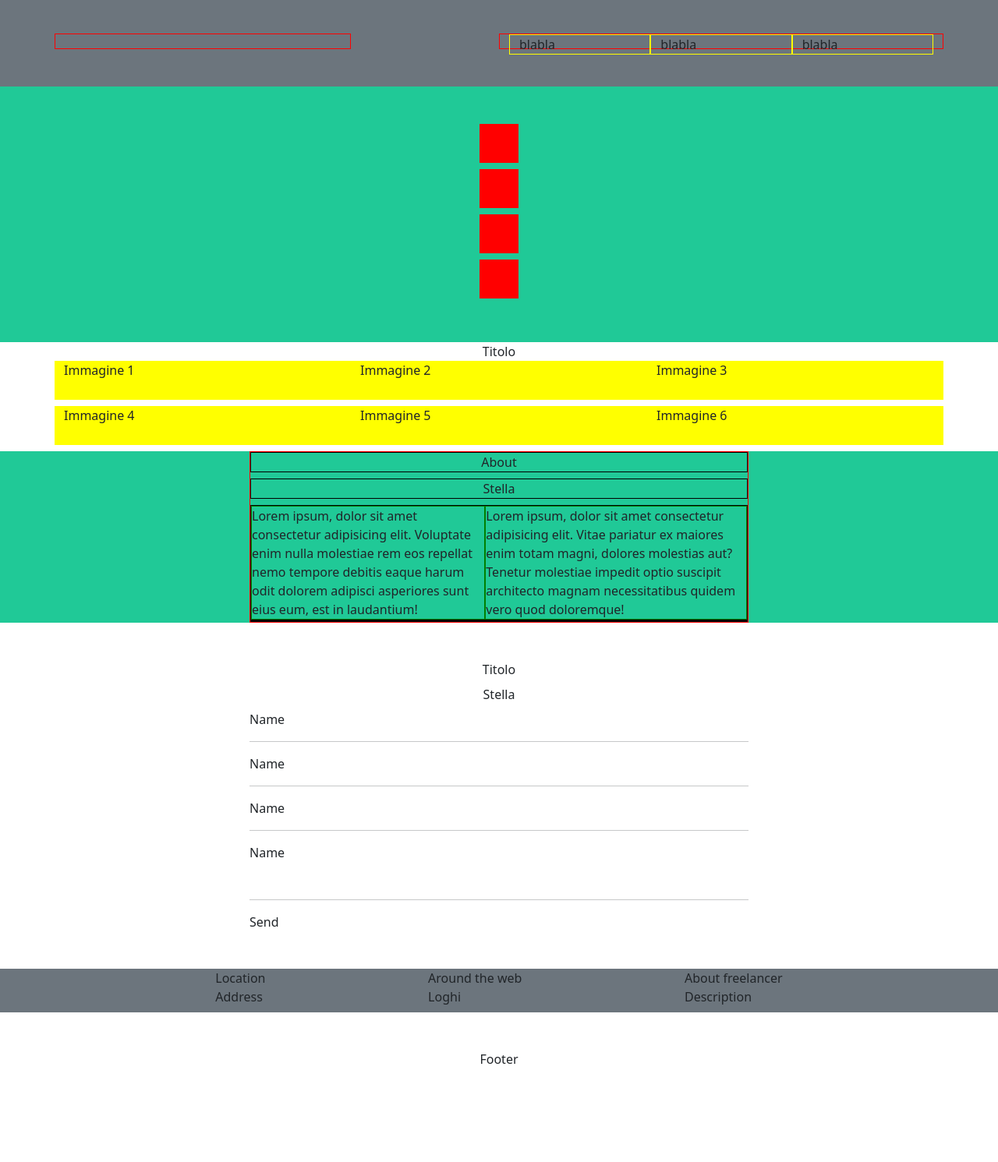
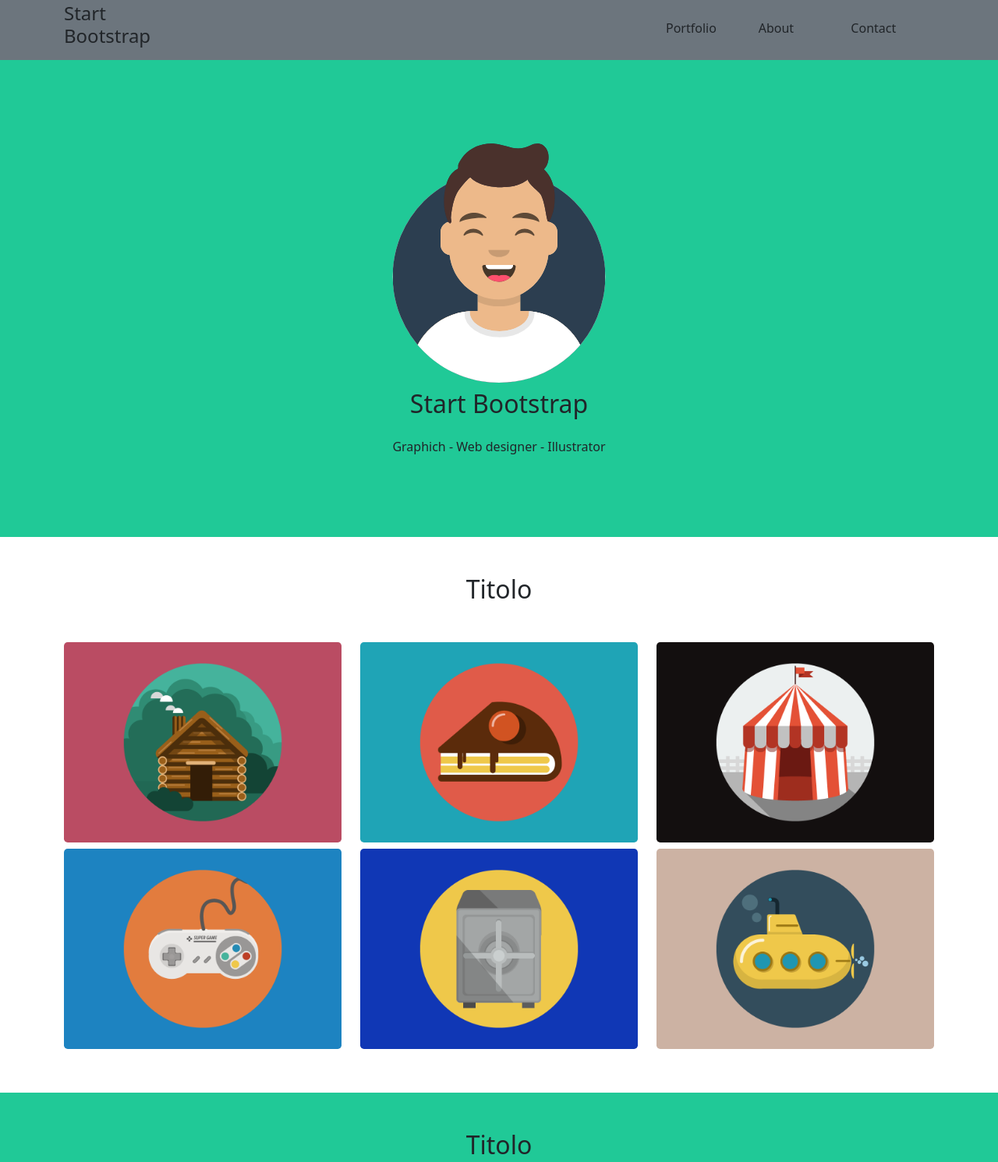
Before and after one commit to Paletta90/html-css-bootstrap-freelancer, a plain HTML site: page index.html in a window 1280 px wide. Shown: the part 5-1496 px from the top of the page at 78% size. Before the commit the page ends 1424 px from the top, so only its background shows below. Drawn offline with nearby package versions, Linux system fonts and the light colour scheme.

Commit message:
Utilizzo 12 column più volte nel codice

```diff
--- a/asset/css/style.css
+++ b/asset/css/style.css
@@ -1,36 +1,52 @@
-/* Header */
-header > div > div > div{
-    height: 20px;
-    border: 1px solid red;
-}
-header > div > div > div > div{
-    border: 1px solid yellow;
+:root{
+    --bs-blue_light:#3a546d;
 }
 
+/* Header */
+
 /* Prima Section */
-.bg-teal{
-    background-color: #20c997;
-}
-.box{
-    width: 50px;
-    height: 50px;
-    background-color: red;
+
+section:nth-of-type(1){
+    background-color: var(--bs-teal);
 }
 
+
 /* Seconda Section */
-section:nth-of-type(2) > div > div > div{
-    /* width: 50px; */
-    height: 50px;
-    background-color: yellow;
+
+
+/* Terza Section */
+section:nth-of-type(3){
+    background-color: var(--bs-teal);
 }
 
-/* Terza Section */
-section:nth-of-type(3) > div > div{
-    border: 1px solid black;
-}
-section:nth-of-type(3) > div > div > div{
-    border: 1px solid green;
-}
-section:nth-of-type(3) > div{
-    border: 1px solid red;
-}
+/* Quarta Section Form */
+/* ::-webkit-input-placeholder {
+    font-size: 25px!important;
+ } */
+
+ /* Quinta Section */
+ section:nth-of-type(5){
+     background-color: var(--bs-blue_light);
+ }
+
+ /* html {
+    font-size: 1rem;
+  }
+
+  @include media-breakpoint-up(sm) {
+    html {
+      font-size: 1.2rem;
+    }
+  }
+
+  @include media-breakpoint-up(md) {
+    html {
+      font-size: 1.4rem;
+    }
+  }
+
+  @include media-breakpoint-up(lg) {
+    html {
+      font-size: 1.6rem;
+    }
+  } */
--- a/index.html
+++ b/index.html
@@ -10,8 +10,14 @@
     <link href="https://cdn.jsdelivr.net/npm/bootstrap@5.0.2/dist/css/bootstrap.min.css" rel="stylesheet"
         integrity="sha384-EVSTQN3/azprG1Anm3QDgpJLIm9Nao0Yz1ztcQTwFspd3yD65VohhpuuCOmLASjC" crossorigin="anonymous">
 
+    <!-- Font Awesome -->
+    <link rel="stylesheet" href="https://cdnjs.cloudflare.com/ajax/libs/font-awesome/6.0.0/css/all.min.css"
+        integrity="sha512-9usAa10IRO0HhonpyAIVpjrylPvoDwiPUiKdWk5t3PyolY1cOd4DSE0Ga+ri4AuTroPR5aQvXU9xC6qOPnzFeg=="
+        crossorigin="anonymous" referrerpolicy="no-referrer" />
+
     <!-- File css -->
     <link rel="stylesheet" href="./asset/css/style.css">
+
     <title>Bootstrap Freelancer</title>
 </head>
 
@@ -20,20 +26,26 @@
     <!-- Header della pagina -->
     <header class="bg-secondary">
 
-        <div class="container py-5">
+        <div class="container">
 
-            <div class="row">
+            <div class="row align-items-center py-2">
 
                 <!-- Titolo di sinistra -->
-                <div class="col-4 col-sm-4"></div>
+                <div class="col-8  col-sm-4 col-xl-2">
+                    <h4>Start Bootstrap</h4>
+                </div>
 
-                <!-- Logo di destra -->
-                <div class="col-2 offset-6 col-sm-6 offset-sm-2 row">
+                <!-- Navbar di destra -->
+                <div class="col-2 offset-2 col-sm-6 offset-sm-2 col-md-5 offset-md-3 col-xl-4 offset-xl-6 row">
 
-                    <!-- Menu compara >576px -->
-                    <div class="col-sm d-none d-sm-block">blabla</div>
-                    <div class="col-sm d-none d-sm-block">blabla</div>
-                    <div class="col-sm d-none d-sm-block">blabla</div>
+                    <!-- Logo Hamburger -->
+                    <i class="fa-solid fa-bars p-1 border rounded-3 text-center text-white d-sm-none"></i>
+
+                    <!-- Menu comparsa >576px -->
+                    <div class="col-sm d-none d-sm-block">Portfolio</div>
+                    <div class="col-sm d-none d-sm-block">About</div>
+                    <div class="col-sm d-none d-sm-block">Contact</div>
+
                 </div>
 
             </div>
@@ -43,37 +55,75 @@
     </header>
 
     <main>
+
         <!-- Prima sezione "Start Bootstrap" -->
-        <section class="bg-teal">
+        <section class="py-5">
 
             <div class="container d-flex flex-column align-items-center py-5">
+
                 <!-- Immagine user -->
-                <div class="box mb-2"></div>
+                <div class="mb-2">
+                    <img src="./asset/img/avatar.svg" alt="" class="w-100">
+                </div>
+
                 <!-- Start Bootstrap -->
-                <div class="box mb-2"></div>
+                <div class="mb-2">
+                    <h2>Start Bootstrap</h2>
+                </div>
+
                 <!-- Stella -->
-                <div class="box mb-2"></div>
+                <div class="mb-2"></div>
+
                 <!-- Descrizione -->
-                <div class="box mb-2"></div>
+                <div class="mb-2">
+                    Graphich - Web designer - Illustrator
+                </div>
+
             </div>
 
 
         </section>
 
         <!-- Seconda sezione immagini -->
-        <section>
+        <section class="py-5">
 
             <div class="container">
 
-                <div class="text-center">Titolo</div>
+                <h2 class="text-center mb-5">Titolo</h2>
+
                 <!-- Serie di immagini -->
                 <div class="row">
-                    <div class="col-12 col-sm-6 col-xl-4 mb-2">Immagine 1</div>
-                    <div class="col-12 col-sm-6 col-xl-4 mb-2">Immagine 2</div>
-                    <div class="col-12 col-sm-6 col-xl-4 mb-2">Immagine 3</div>
-                    <div class="col-12 col-sm-6 col-xl-4 mb-2">Immagine 4</div>
-                    <div class="col-12 col-sm-6 col-xl-4 mb-2">Immagine 5</div>
-                    <div class="col-12 col-sm-6 col-xl-4 mb-2">Immagine 6</div>
+
+                    <!-- Immagine 1 -->
+                    <div class="col-sm-6 col-xl-4 mb-2">
+                        <img src="./asset/img/cabin.png" alt="" class="rounded-3 w-100">
+                    </div>
+
+                    <!-- Immagine 2 -->
+                    <div class="col-sm-6 col-xl-4 mb-2">
+                        <img src="./asset/img/cake.png" alt="" class="rounded-3 w-100">
+                    </div>
+
+                    <!-- Immagine 3 -->
+                    <div class="col-sm-6 col-xl-4 mb-2">
+                        <img src="./asset/img/circus.png" alt="" class="rounded-3 w-100">
+                    </div>
+
+                    <!-- Immagine 4 -->
+                    <div class="col-sm-6 col-xl-4 mb-2">
+                        <img src="./asset/img/game.png" alt="" class="rounded-3 w-100">
+                    </div>
+
+                    <!-- Immagine 5-->
+                    <div class="col-sm-6 col-xl-4 mb-2">
+                        <img src="./asset/img/safe.png" alt="" class="rounded-3 w-100">
+                    </div>
+
+                    <!-- Immagine 6 -->
+                    <div class="col-sm-6 col-xl-4 mb-2">
+                        <img src="./asset/img/submarine.png" alt="" class="rounded-3 w-100">
+                    </div>
+
                 </div>
 
             </div>
@@ -81,45 +131,77 @@
         </section>
 
         <!-- Terza sezione -->
-        <section class="bg-teal">
+        <section class="py-5">
 
-            <div class="w-50 mx-auto">
-                <div class="text-center mb-2">About</div>
-                <div class="text-center mb-2">Stella</div>
-                <div class="d-flex flex-column flex-sm-row">
-                    <div>Lorem ipsum, dolor sit amet consectetur adipisicing elit. Voluptate enim nulla molestiae rem
-                        eos repellat nemo tempore debitis eaque harum odit dolorem adipisci asperiores sunt eius eum,
-                        est in laudantium!</div>
-                    <div>Lorem ipsum, dolor sit amet consectetur adipisicing elit. Vitae pariatur ex maiores enim totam
-                        magni, dolores molestias aut? Tenetur molestiae impedit optio suscipit architecto magnam
-                        necessitatibus quidem vero quod doloremque!</div>
+            <div class="container">
+
+                <h2 class="text-center mb-3">Titolo</h2>
+
+                <!-- Due paragrafi -->
+                <div class="row g-2 mb-3">
+
+                    <div class="offset-2 col-8 col-sm-4 offset-sm-2">Lorem ipsum dolor sit, amet consectetur adipisicing
+                        elit.
+                        Quaerat illo atque modi ab iure repellendus accusantium, tempora dolores praesentium numquam,
+                        nulla natus. Consequuntur praesentium, maxime architecto voluptatibus magni laboriosam in?</div>
+                    <div class="offset-2 col-8 col-sm-4 offset-sm-0">Lorem ipsum dolor sit amet consectetur adipisicing
+                        elit.
+                        Voluptate magnam totam repellendus sint aperiam. Debitis officiis ipsam soluta maxime ullam
+                        commodi repellendus, exercitationem ea, quia impedit earum dolorem, dolore tempora?</div>
                 </div>
-                <div></div>
+
+                <!-- Bottone Download -->
+                <div class="text-center">Button</div>
+
             </div>
+
         </section>
 
         <!-- Quarta sezione -->
         <section>
 
+            <div class="container py-5">
 
-            <div class="w-50 mx-auto py-5">
+                <div class="row">
 
-                <div class="text-center mb-2">Titolo</div>
-                <div class="text-center mb-2">Stella</div>
+                    <div class="offset-2 col-8 offset-2">
 
-                <div>
-                    <div>Name
-                        <hr>
+                        <h2 class="text-center mb-3">Titolo</h2>
+
+                        <!-- Form Contact me -->
+                        <form action="/action_page.php">
+
+                            <!-- Name -->
+                            <div class="mb-3">
+                                <input class="form-control border-top-0 border-start-0 border-end-0 rounded-0"
+                                    type="text" placeholder="Name">
+                            </div>
+
+                            <!-- Email -->
+                            <div class="mb-3">
+                                <input type="email"
+                                    class="form-control border-top-0 border-start-0 border-end-0 rounded-0" id="email"
+                                    placeholder="Email Address" name="email">
+                            </div>
+
+                            <!-- Phone Number -->
+                            <div class="mb-3">
+                                <input class="form-control border-top-0 border-start-0 border-end-0 rounded-0"
+                                    type="text" placeholder="Phone Number">
+                            </div>
+
+                            <!-- Message -->
+                            <div class="mb-3">
+                                <textarea class="form-control border-top-0 border-start-0 border-end-0 rounded-0"
+                                    id="exampleFormControlTextarea1" placeholder="Message" rows="8"></textarea>
+                            </div>
+
+                            <button type="submit" class="btn btn-primary">Send</button>
+
+                        </form>
+
                     </div>
-                    <div>Name
-                        <hr>
-                    </div>
-                    <div>Name
-                        <hr>
-                    </div>
-                    <div class="mb-5">Name</div>
-                    <hr>
-                    <div>Send</div>
+
                 </div>
 
             </div>
@@ -127,32 +209,33 @@
         </section>
 
         <!-- Quinta Section -->
-        <section class="bg-secondary">
+        <section class="py-5">
 
-            <div class="container w-75 mx-auto">
+            <div class="container">
 
-                <div class="d-flex flex-column align-items-center flex-sm-row justify-content-sm-around">
-                    <div class="mb-2">
-                        <div>Location</div>
-                        <div>Address</div>
-                    </div>
-                    <div class="mb-2">
-                        <div>Around the web</div>
-                        <div>Loghi</div>
-                    </div>
-                    <div class="mb-2">
-                        <div>About freelancer</div>
-                        <div>Description</div>
-                    </div>
+                <div class="row g-3 g-sm-0 justify-content-sm-around">
+
+                    <div class="text-center col-sm-3">Lorem ipsu</div>
+                    <div class="text-center col-sm-3">Lorem ipsum dolor sit amet consectetur, adipisicing elit. Labore,
+                        vel.
+                        Ducimus, quae magnam totam debitis quo itaque dolorem eos, iste incidunt, nemo temporibus et.
+                        Porro, et facere? Voluptate, totam beatae?</div>
+                    <div class="text-center col-sm-3">Lorem ipsum dolor, sit amet consectetur adipisicing elit.
+                        Perferendis autem
+                        alias inventore! Qui amet minus, dicta aut minima eum doloremque earum non labore obcaecati
+                        dolor aspernatur porro quisquam ut aperiam.</div>
 
                 </div>
 
             </div>
+
         </section>
 
         <!-- Footer -->
-        <footer>
-            <div class="text-center py-5">Footer</div>
+        <footer class="bg-secondary">
+
+            <div class="text-center py-3">Footer</div>
+
         </footer>
     </main>
 
```
